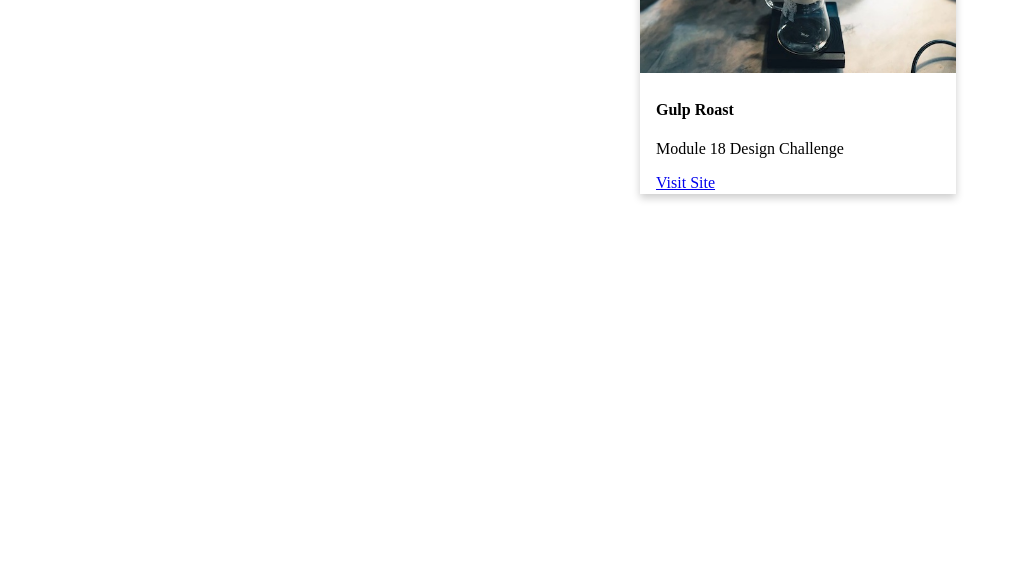
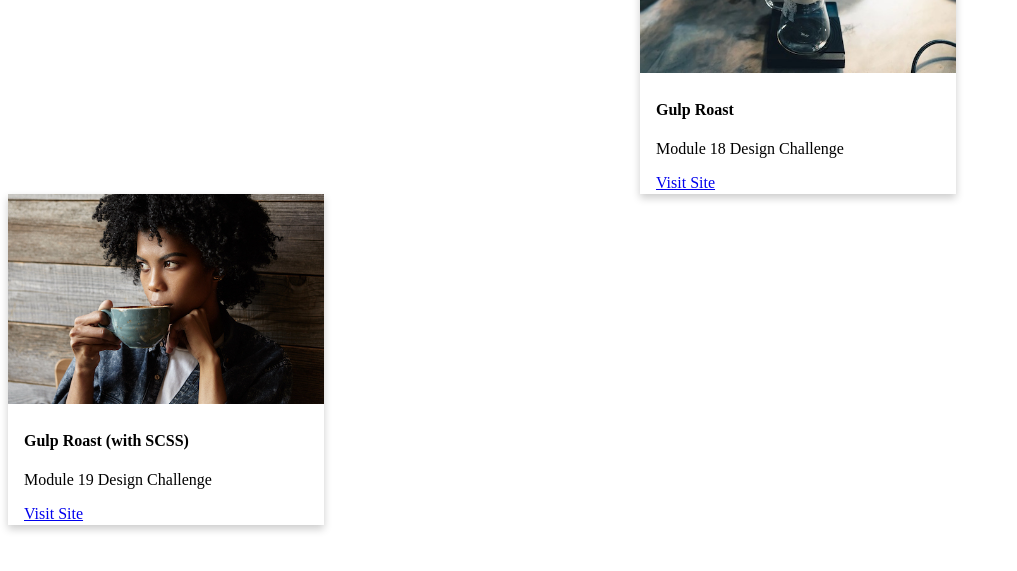
Before and after one commit to kkosasih/kkosasih, a plain HTML site: page index.html in a window 1280 px wide. Shown: the part 161-732 px from the top of the page, without its empty margins (0-1017 px from the left). Drawn offline with Linux system fonts and the light colour scheme.

Commit message:
Update index.html

```diff
--- a/index.html
+++ b/index.html
@@ -30,6 +30,14 @@
                 <a href="M18_kkosasih_DesignChallenge/about.html">Visit Site</a>
             </div>
         </div>
+        <div class="card">
+            <img src="M18_kkosasih_DesignChallenge/images/gulp-drinking-coffee.jpg" alt="Gulp Roast Coffee being poured into a cup." style="width:100%">
+            <div class="container">
+                <h4><b>Gulp Roast (with SCSS)</b></h4>
+                <p>Module 19 Design Challenge</p>
+                <a href="M19_kkosasih_DesignChallenge/about.html">Visit Site</a>
+            </div>
+        </div>
     </div>
 
 </html>
```
